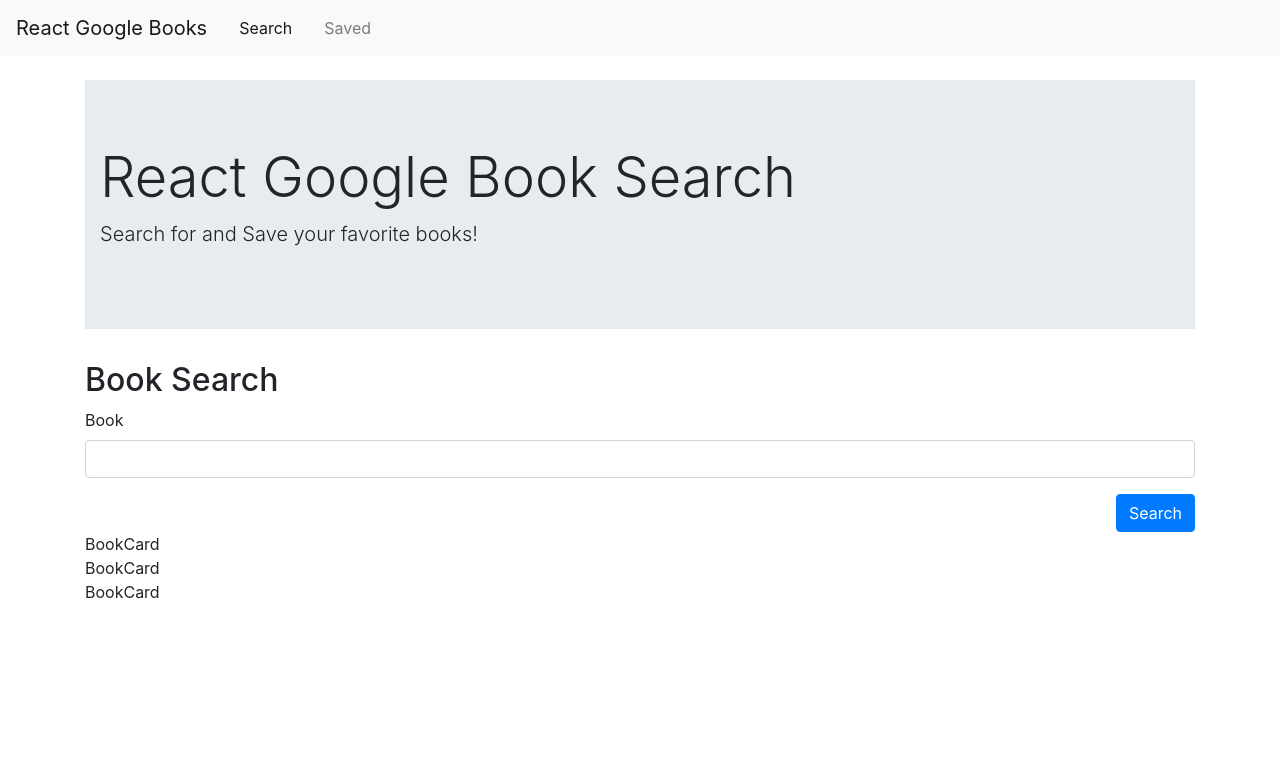
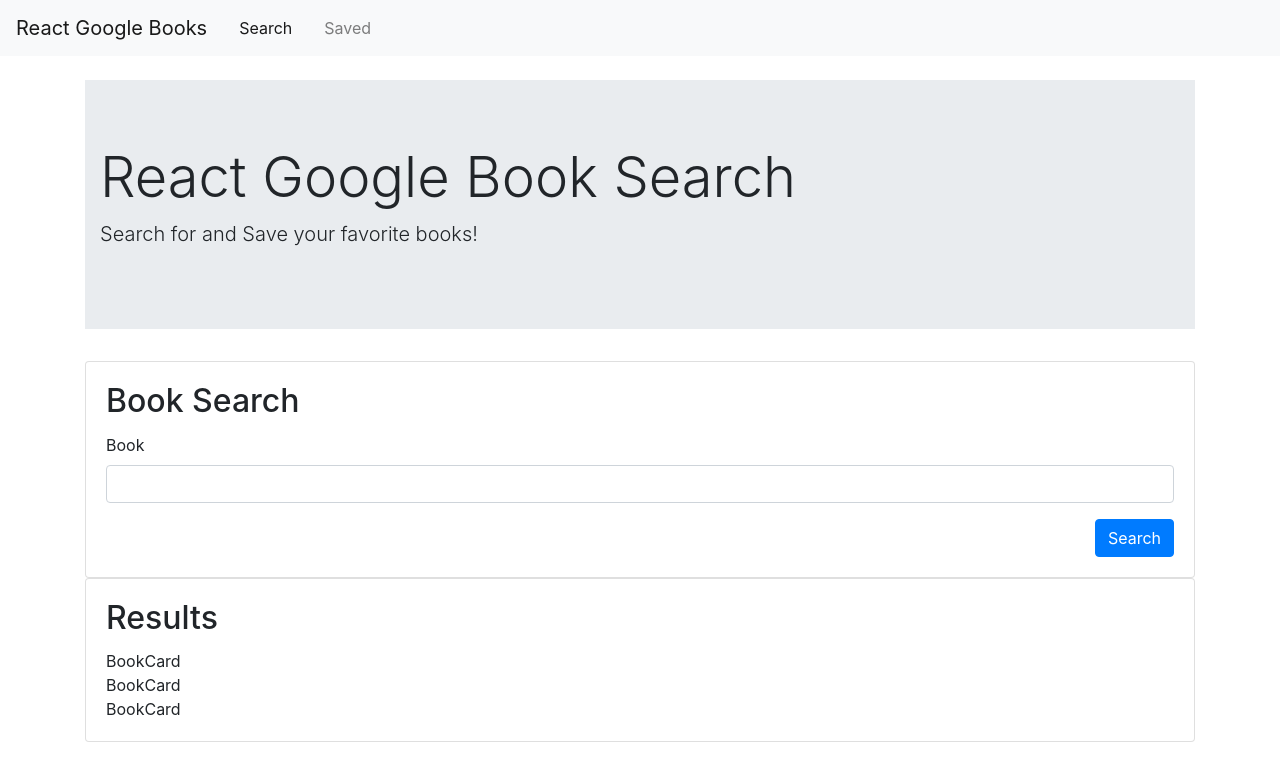
Before and after one commit to amata7/google-book-search, a React (Create React App) app in the folder client/: page / in a window 1280 px wide. Shown: the top 778 px of the page. Built offline with nearby package versions, Linux system fonts and the light colour scheme.

Commit message:
added section component

```diff
--- a/client/src/components/BookList/index.js
+++ b/client/src/components/BookList/index.js
@@ -1,12 +1,12 @@
 import BookCard from "../BookCard";
-
+import Section from "../Section";
 function BookList() {
   return (
-    <div>
+    <Section title="Results">
       <BookCard />
       <BookCard />
       <BookCard />
-    </div>
+    </Section>
   );
 }
 
--- a/client/src/components/Section.js
+++ b/client/src/components/Section.js
@@ -1,8 +1,8 @@
 function Section({ title, children }) {
   return (
-    <div classname="card">
-      <div classname="card-body">
-        <h2 classname="card-title">{title}</h2>
+    <div className="card">
+      <div className="card-body">
+        <h2 className="card-title">{title}</h2>
         {children}
       </div>
     </div>
```
